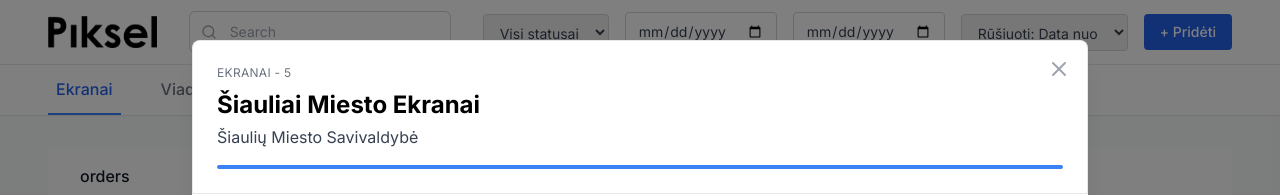
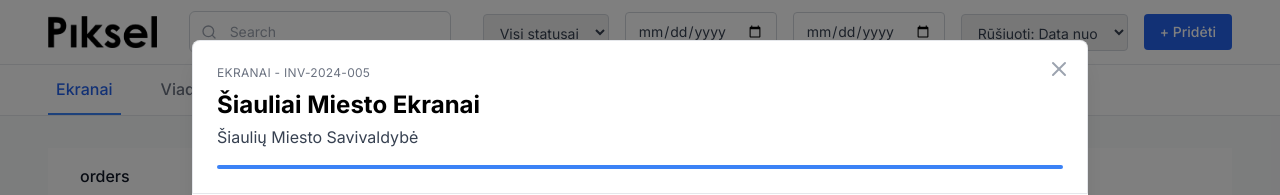
Before and after one commit to rentcas-pixel/piksel-base, a Next.js app: page / in a window 1280 px wide. Both pictures are taken after a click on the element "Šiauliai Miesto Ekranai". Shown: the top 195 px of the page. Built offline with nearby package versions, Linux system fonts and the light colour scheme.

Commit message:
Change 'Order Nro' to 'Order No' and show Order No in modal header instead of order ID

```diff
--- a/components/OrderModal.tsx
+++ b/components/OrderModal.tsx
@@ -79,7 +79,7 @@ export default function OrderModal({ order, isOpen, onClose, onSave, onDelete, a
         <div className="bg-white border border-gray-200 rounded-t-lg p-6 relative">
           {/* Tab indicator with order number - small text above */}
           <div className="text-xs text-gray-500 mb-2 uppercase tracking-wide">
-            {activeTab === 'ekranai' ? 'EKRANAI' : 'VIADUKAI'} - {order.id}
+            {activeTab === 'ekranai' ? 'EKRANAI' : 'VIADUKAI'} - {order.saskaitosId}
           </div>
 
           {/* Main title */}
--- a/components/OrdersTable.tsx
+++ b/components/OrdersTable.tsx
@@ -118,7 +118,7 @@ export default function OrdersTable({ orders, onOrderClick, activeTab }: OrdersT
                 {[
                   { key: 'pavadinimas', label: 'Client' },
                   { key: 'agentura', label: 'Agency' },
-                  { key: 'saskaitosId', label: 'Order Nro' },
+                  { key: 'saskaitosId', label: 'Order No' },
                   { key: 'patvirtinta', label: 'Approved' },
                   { key: 'periodas', label: 'Period' },
                   { key: 'mediaGautas', label: 'Media Received' },
```
